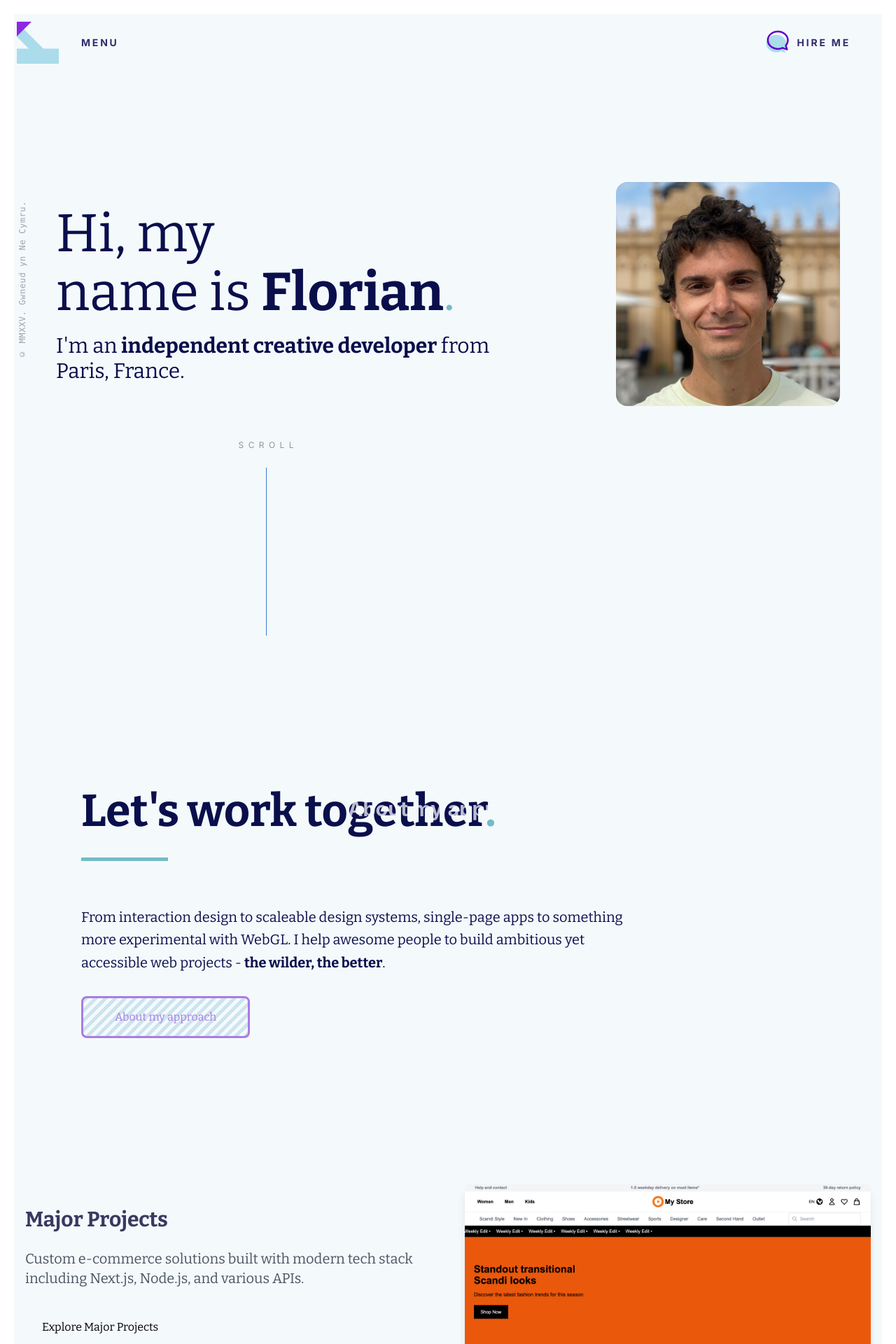
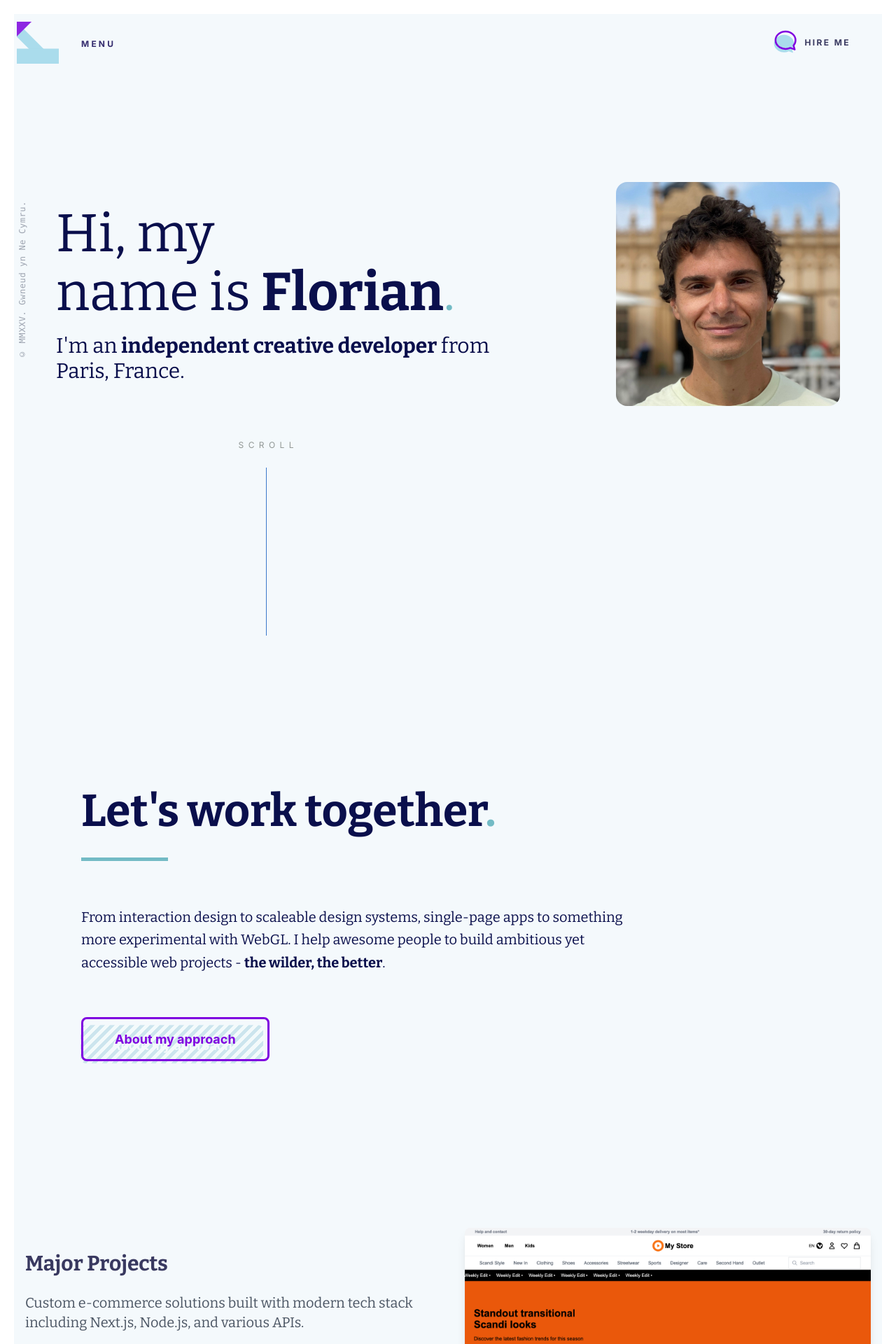
Before and after one commit to flobby41/Portfolio, a Next.js app: page / in a window 1280 px wide. Shown: the top 1920 px of the page at 70% size. Built offline with nearby package versions, Linux system fonts and the light colour scheme.

Commit message:
fix: update color variables and button styles for improved consistency and accessibility

```diff
--- a/src/app/globals.css
+++ b/src/app/globals.css
@@ -62,7 +62,7 @@
     --radius: 0.5rem;
 
     --bg: #f4f9fc;
-    --line: #6000cb;
+    --line: #7f00E0;
     --fill: #aadcec;
     --text: #0f1b61;
     --subtext: #73bbc5;
@@ -118,7 +118,7 @@
 
   .btn {
     margin: 30px 0;
-    font-size: 1.8rem;
+    font-size: 18px;
     text-decoration: none;
     font-family: -apple-system,BlinkMacSystemFont,Segoe UI,Roboto,Helvetica,Arial,sans-serif,Apple Color Emoji,Segoe UI Emoji,Segoe UI Symbol;
     font-weight: 700;
@@ -135,7 +135,8 @@
     color: var(--line);
     border: 3px solid var(--line);
     border-radius: 8px;
-    z-index: 2
+    z-index: 2;
+    font-weight: bold;
   }
 
   .btn__fill {
@@ -264,6 +265,9 @@
 .hire-me {
   position: fixed;
   right: 65px;
+  color: --text;
+    font-weight:700;
+    font-size: 12px;
 
 }
 
@@ -385,6 +389,11 @@
     @apply leading-relaxed;
   }
 
+  .menu-link__label {
+    color: --text;
+    font-weight:700;
+    font-size: 12px;
+  }
 
 
 
--- a/src/components/home/Avatar.tsx
+++ b/src/components/home/Avatar.tsx
@@ -13,8 +13,6 @@ const colors = {
     secondary: '#E0F2FE',  // Bleu clair pour les remplissages
     background: '#ffffff'  // Blanc pour le fond
   };
-
-
 
   // Handle mouse movement to animate the avatar
   useEffect(() => {
@@ -71,7 +69,7 @@ const colors = {
           className="w-full h-full absolute"
           xmlns="http://www.w3.org/2000/svg"
         >
-          <circle cx="200" cy="200" r="150" fill="#a5d0e1" />
+          <circle cx="200" cy="200" r="150" fill={colors.secondary} />
         </svg>
 
         {/* Face features - simplified for the clone */}
@@ -87,31 +85,13 @@ const colors = {
               xmlns="http://www.w3.org/2000/svg"
             >
               <path d="M200,100 Q260,100 280,150 Q300,200 280,250 Q260,300 200,320 Q140,300 120,250 Q100,200 120,150 Q140,100 200,100 Z"
-                    fill="#ffffff"
-                    stroke="#342c6e"
+                    fill={colors.background}
+                    stroke={colors.primary}
                     strokeWidth="2" />
             </svg>
           </div>
 
-          {/* Glasses */}
-          <div
-            className="glasses absolute inset-0"
-            style={{ transform: `translateY(${mousePosition.y * 0.2}px) translateX(${mousePosition.x * 0.2}px)` }}
-          >
-            <svg
-              viewBox="0 0 400 400"
-              className="w-full h-full"
-              xmlns="http://www.w3.org/2000/svg"
-            >
-              <rect x="130" y="160" width="60" height="45" rx="10" fill="none" stroke="#342c6e" strokeWidth="4" />
-              <rect x="210" y="160" width="60" height="45" rx="10" fill="none" stroke="#342c6e" strokeWidth="4" />
-              <line x1="190" y1="182" x2="210" y2="182" stroke="#342c6e" strokeWidth="4" />
-              <line x1="130" y1="182" x2="110" y2="175" stroke="#342c6e" strokeWidth="4" />
-              <line x1="270" y1="182" x2="290" y2="175" stroke="#342c6e" strokeWidth="4" />
-            </svg>
-          </div>
-
-          {/* Eyes */}
+          {/* Eyes - maintenu mais sans lunettes */}
           <div
             className="eyes absolute inset-0"
             style={{ transform: `translateY(${mousePosition.y * 0.5}px) translateX(${mousePosition.x * 0.5}px)` }}
@@ -121,8 +101,8 @@ const colors = {
               className="w-full h-full"
               xmlns="http://www.w3.org/2000/svg"
             >
-              <circle cx="160" cy="182" r="6" fill="#342c6e" />
-              <circle cx="240" cy="182" r="6" fill="#342c6e" />
+              <ellipse cx="160" cy="182" rx="8" ry="12" fill={colors.primary} />
+              <ellipse cx="240" cy="182" rx="8" ry="12" fill={colors.primary} />
             </svg>
           </div>
 
@@ -135,13 +115,13 @@ const colors = {
             >
               <path d="M170,250 Q200,270 230,250"
                     fill="none"
-                    stroke="#342c6e"
+                    stroke={colors.primary}
                     strokeWidth="3"
                     strokeLinecap="round" />
             </svg>
           </div>
 
-          {/* Hair */}
+          {/* Cheveux bouclés */}
           <div
             className="hair absolute inset-0"
             style={{ transform: `rotate(${mousePosition.x * 0.1}deg)` }}
@@ -151,14 +131,22 @@ const colors = {
               className="w-full h-full"
               xmlns="http://www.w3.org/2000/svg"
             >
-              <path d="M120,150 Q150,80 200,80 Q250,80 280,150"
-                    fill="none"
-                    stroke="#342c6e"
-                    strokeWidth="4" />
-              <path d="M280,150 L300,120 L320,150 L340,140"
-                    fill="none"
-                    stroke="#342c6e"
-                    strokeWidth="4" />
+              {/* Cheveux bouclés ajoutés ici */}
+              <path d="M120,150
+                       C100,120 110,90 140,100
+                       C170,70 200,80 210,110
+                       C240,80 270,90 280,110
+                       C310,90 340,100 340,140
+                       C370,120 390,150 370,180
+                       C400,200 380,230 360,220
+                       C370,250 340,260 320,240
+                       C310,270 280,260 270,240
+                       C250,260 220,250 210,230
+                       C190,250 160,240 150,210
+                       C120,220 100,190 120,150"
+                    fill={colors.secondary}
+                    stroke={colors.primary}
+                    strokeWidth="3" />
             </svg>
           </div>
         </div>
--- a/src/components/home/HorizontalBand.tsx
+++ b/src/components/home/HorizontalBand.tsx
@@ -63,15 +63,15 @@ const HorizontalBand = () => {
           From interaction design to scaleable design systems, single-page apps to something more experimental with WebGL. I help awesome people to build ambitious yet accessible web projects - <span className="font-semibold">the wilder, the better</span>.
         </p>
 
-        <motion.button
+        <motion.a href="" className="btn"
         >
-          <span className="btn__label stripes">
+          <span className="btn__label">
           About my approach
           </span>
-          <span className="btn btn__fill" data-drift="-10 -12" aria-hidden="true" style={{ transform: "translate(-4.95845px, 7.15695px)" }}>
+          <span className="btn__fill stripes" data-drift="-10 -12" aria-hidden="true" style={{ transform: "translate(-4.95845px, 7.15695px)" }}>
           About my approach
           </span>
-        </motion.button>
+        </motion.a>
       </motion.div>
     </div>
   );
--- a/src/components/layout/Navbar.tsx
+++ b/src/components/layout/Navbar.tsx
@@ -108,7 +108,7 @@ const Navbar = () => {
 
           <div className="menu-link">
             <button
-              className="menu-link__trigger flex items-center gap-2 text-dark-blue text-sm font-['Inter'] tracking-[0.2em] transition-all duration-300 hover:tracking-[0.3em]"
+              className="menu-link__trigger flex items-center gap-2 text-dark-blue font-['Inter'] tracking-[0.2em] transition-all duration-300 hover:tracking-[0.3em]"
               aria-expanded={isMenuOpen}
               aria-controls="main-menu"
               onClick={toggleMenu}
@@ -125,7 +125,7 @@ const Navbar = () => {
         <div className="flex items-center gap-6 z-50">
           <Link
             href="mailto:florian.cheheb@gmail.com?subject=🤘 Hi Florian, I'd like to hire you"
-            className="hire-me flex items-center gap-2 text-dark-blue text-sm font-['Inter'] tracking-[0.2em] font-bold transition-all duration-300 hover:tracking-[0.3em]"
+            className="hire-me flex items-center gap-2 font-['Inter'] tracking-[0.2em] font-bold transition-all duration-300 hover:tracking-[0.3em]"
           >
             <div className="shade" data-drift="-4 -6" data-drift-center="y" style={{ transform: "translateY(-50%) translate(-3.94702px, 2.41256px)" }}>
 
```
Lines whose indentation alone changed are shown as unchanged.
